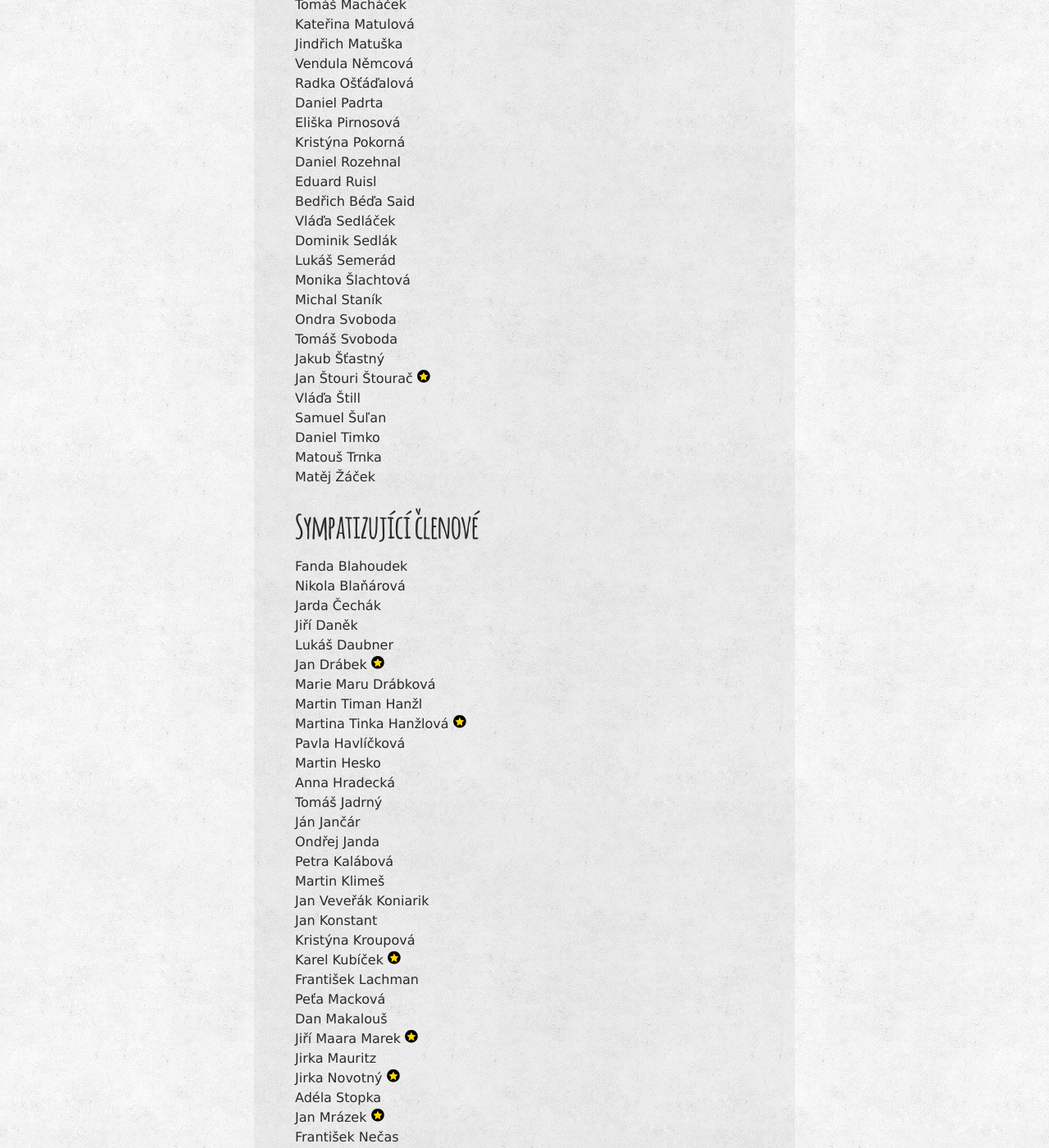
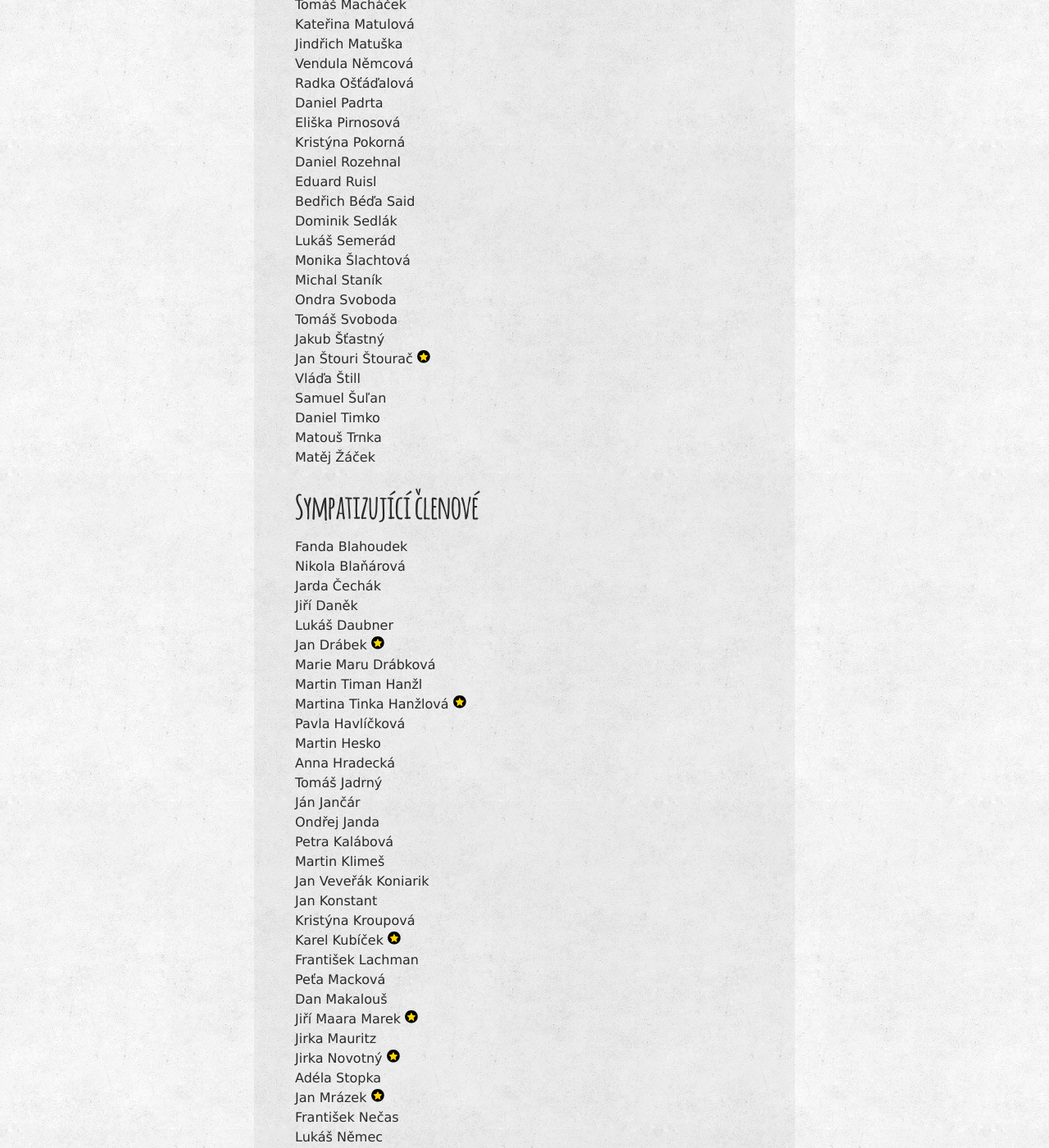
Before and after one commit to zverinec/zverinec-web, a Jekyll site: the page built from _pages/members.md, in a window 1280 px wide and 1400 px high, scrolled down 1223 px. Shown: the whole window at 82% size. Built offline with Jekyll 4.4.1, drawn with Linux system fonts in a browser that asks for light colours; comment, search, counter and statistics services are not loaded.

Commit message:
Make member sympathising

```diff
--- a/_pages/members.md
+++ b/_pages/members.md
@@ -46,7 +46,6 @@ Kristýna Pokorná<br/>
 Daniel Rozehnal<br/>
 Eduard Ruisl<br/>
 Bedřich Béďa Said<br/>
-Vláďa Sedláček<br/>
 Dominik Sedlák<br/>
 Lukáš Semerád<br/>
 Monika Šlachtová<br/>
```
Also changed, not shown: other parts of _pages/members.md (+1 -0 lines).
